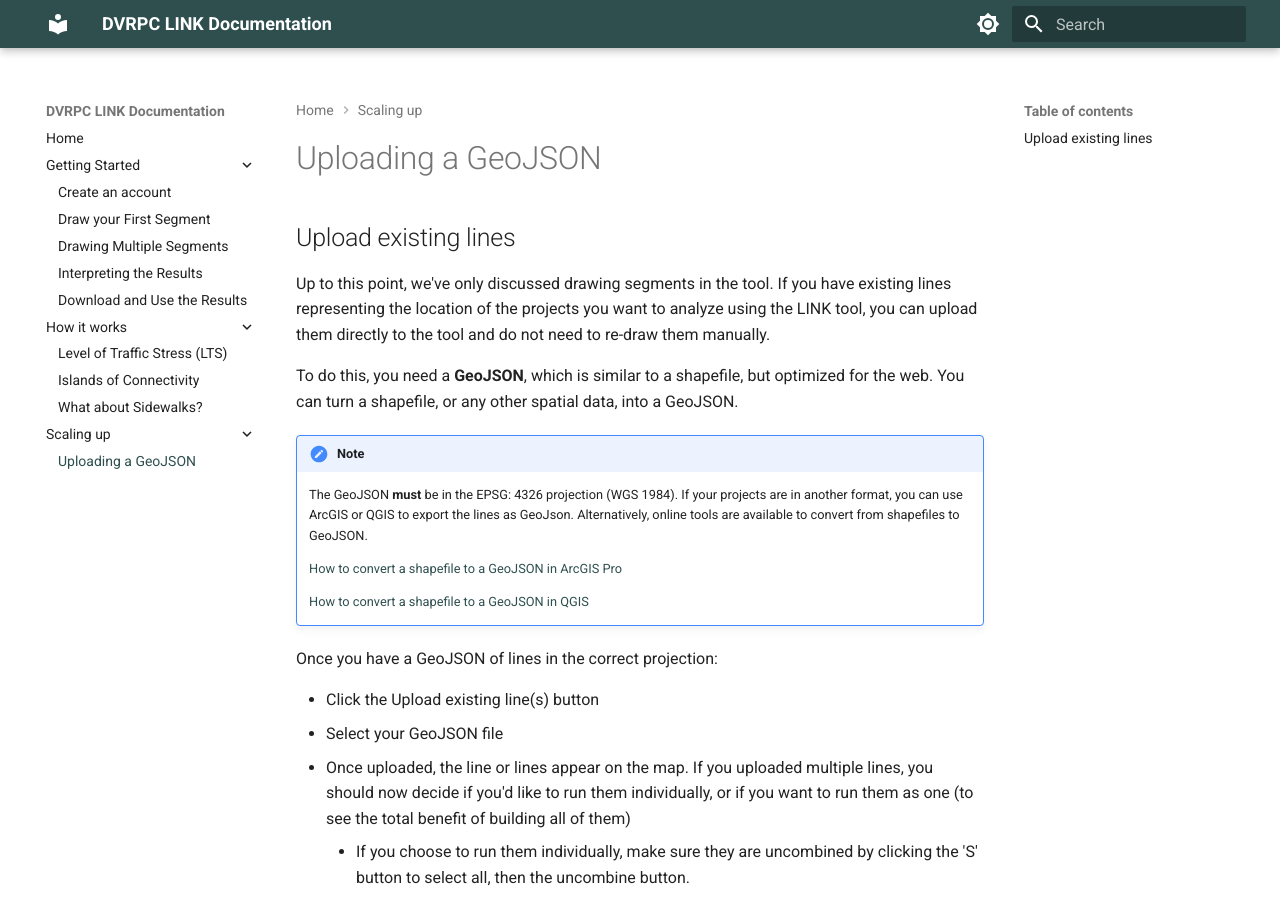
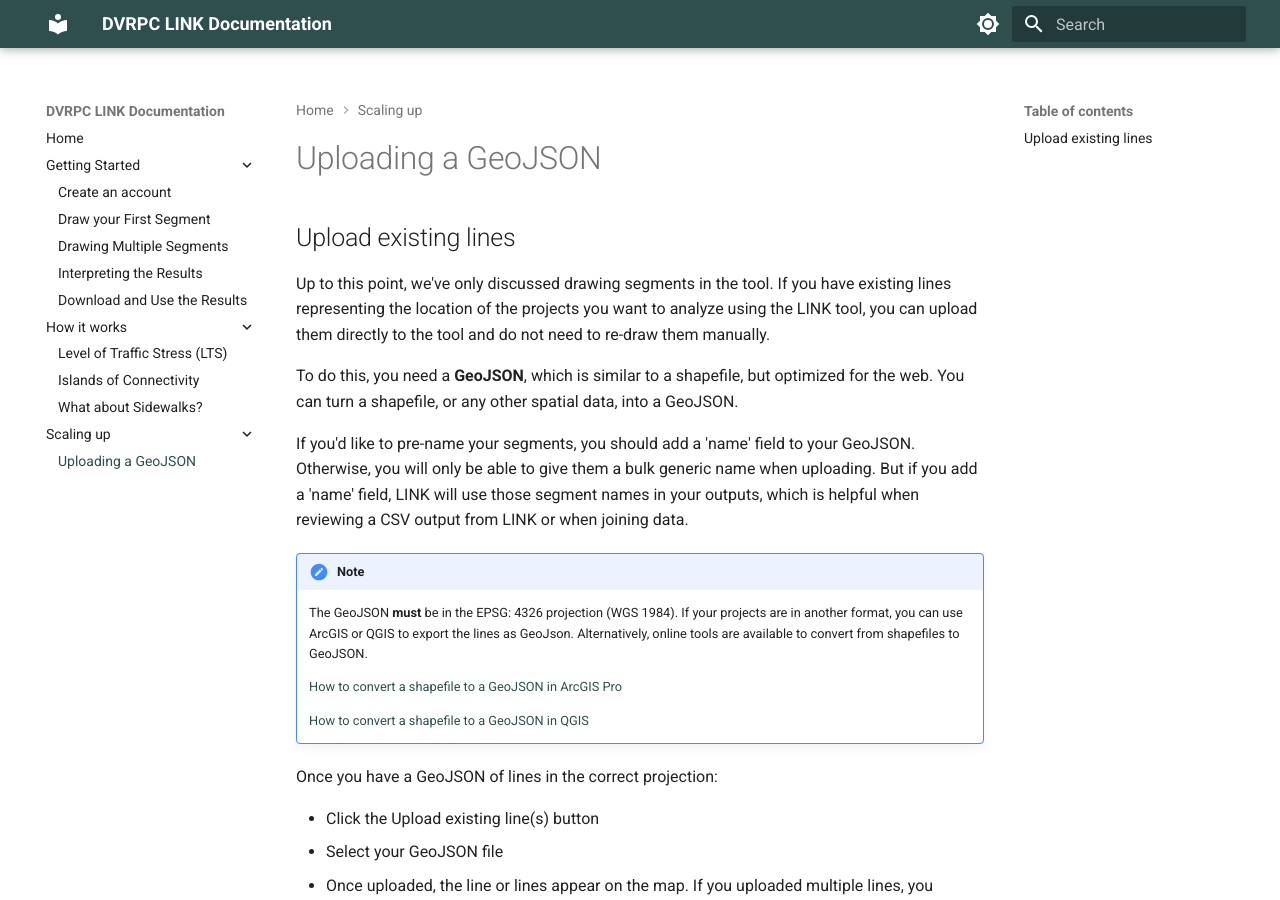
Before and after one commit to dvrpc/link-docs, an MkDocs documentation site: the page built from docs/upload/Uploading-geometry.md, in a window 1280 px wide and 900 px high. Built offline with MkDocs 1.6.1 and Material for MkDocs 9.7.7, drawn with Linux system fonts in a browser that asks for light colours.

Commit message:
closes #2 by describing name field and mentioning importance

```diff
--- a/docs/upload/Uploading-geometry.md
+++ b/docs/upload/Uploading-geometry.md
@@ -3,6 +3,9 @@ Up to this point, we've only discussed drawing segments in the tool. If you have
 you can upload them directly to the tool and do not need to re-draw them manually.
 
 To do this, you need a **GeoJSON**, which is similar to a shapefile, but optimized for the web. You can turn a shapefile, or any other spatial data, into a GeoJSON.
+
+If you'd like to pre-name your segments, you should add a 'name' field to your GeoJSON. Otherwise, you will only be able to give them a bulk generic name when uploading.
+But if you add a 'name' field, LINK will use those segment names in your outputs, which is helpful when reviewing a CSV output from LINK or when joining data.
 
 !!! note
 
```
